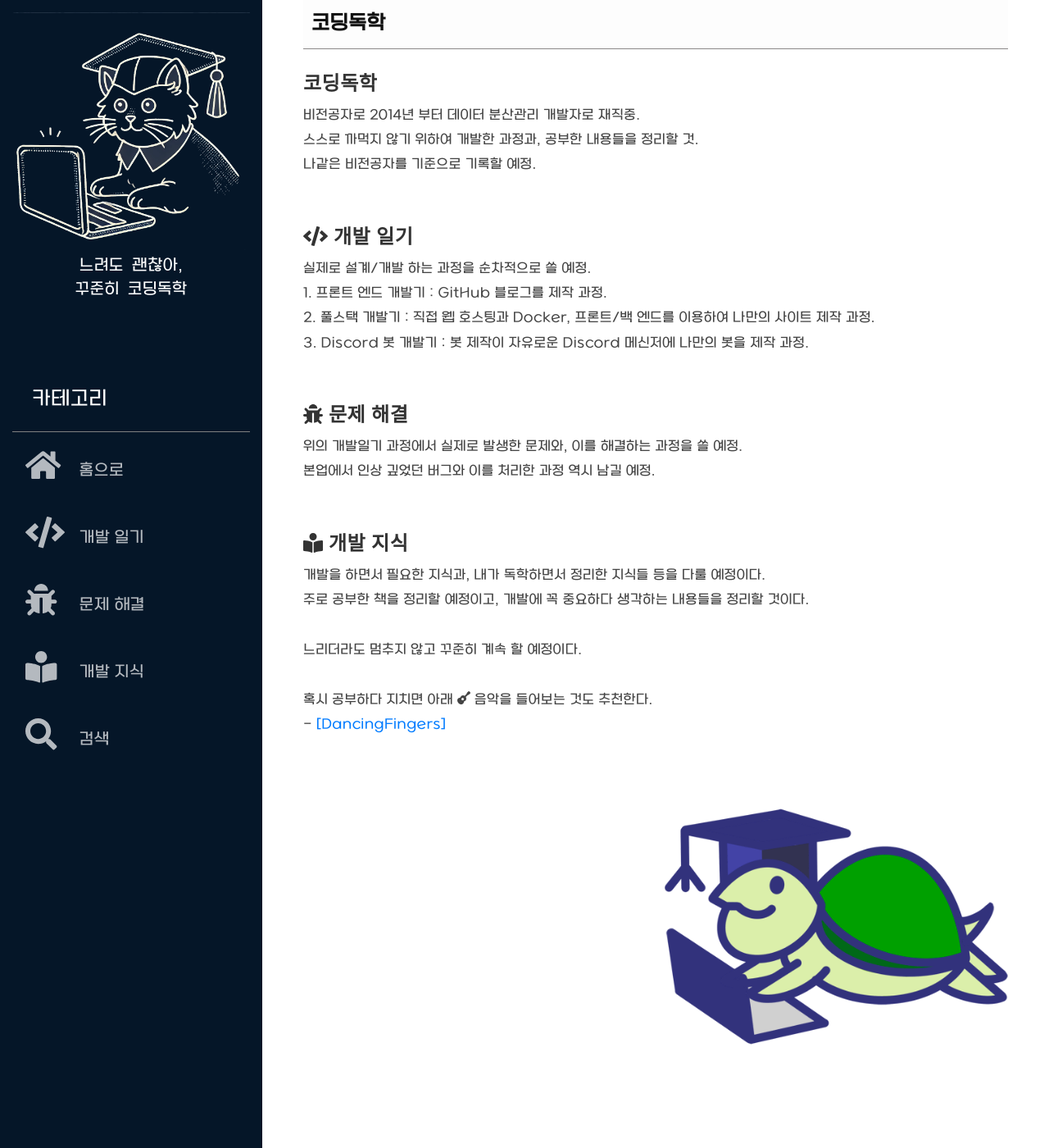
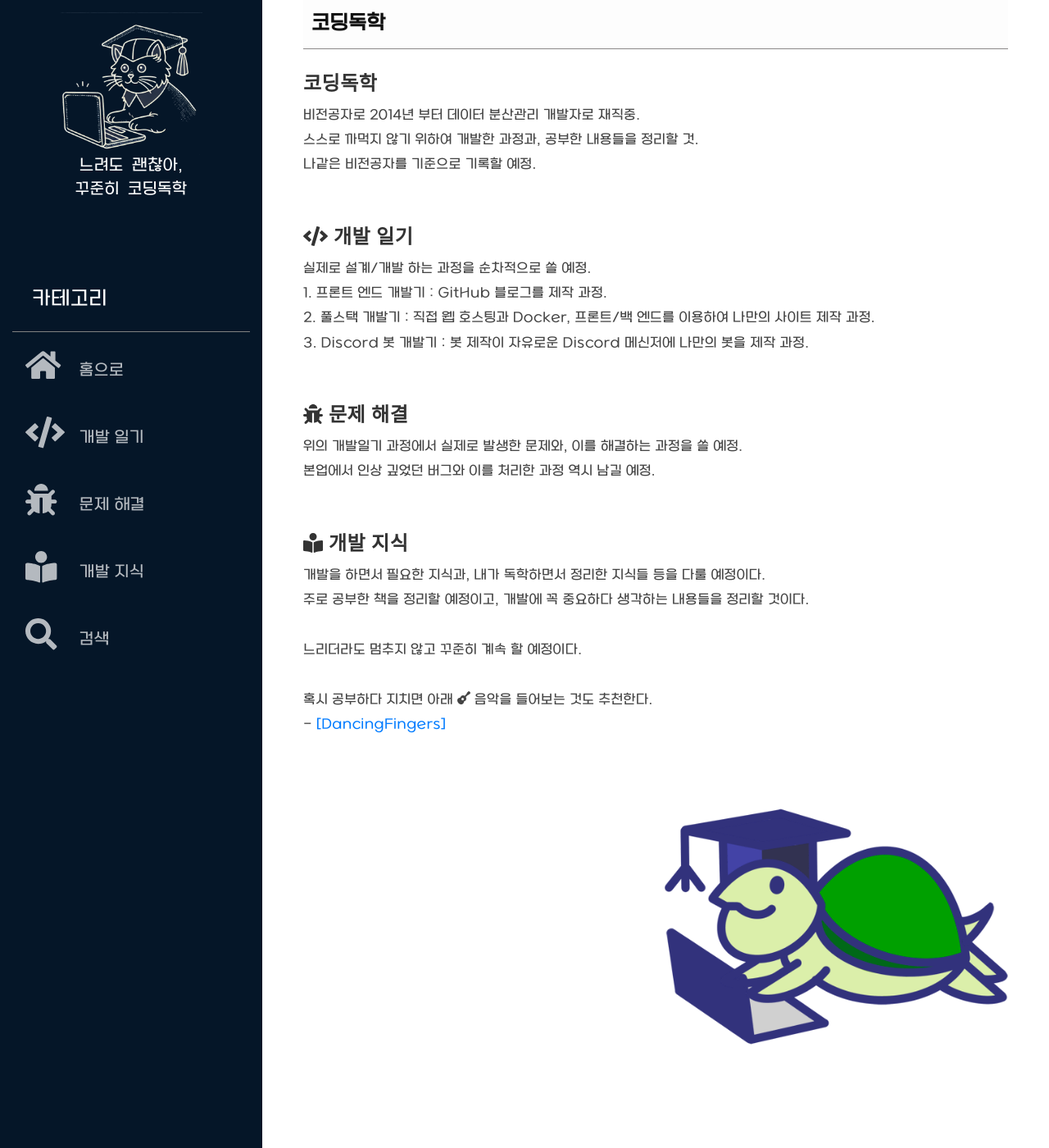
Before and after one commit to billiamchoi/billiamchoi.github.io, a Jekyll site: the page built from index.markdown, in a window 1280 px wide and 1400 px high. Shown: the whole window at 82% size. Built offline with Jekyll 4.4.1, drawn with Linux system fonts in a browser that asks for light colours.

Commit message:
스타일 수정

```diff
--- a/public/css/critical-Style.css
+++ b/public/css/critical-Style.css
@@ -1,4 +1,3 @@
-
 :root {
   --breakpoint-xs: 0;
   --breakpoint-sm: 576px;
@@ -11,7 +10,16 @@
   box-sizing: border-box;
 }
 
-article, aside, figcaption, figure, footer, header, hgroup, main, nav, section {
+article,
+aside,
+figcaption,
+figure,
+footer,
+header,
+hgroup,
+main,
+nav,
+section {
   display: block;
 }
 
@@ -20,10 +28,12 @@ html {
 }
 
 @font-face {
-	font-family: 'SBAggroL';
-	src: local('SBAggroL'), /* 시스템에 있다면 시스템을 씀 */
-	url('/assets/fonts/SBAggroL.woff') format('woff'),
-	url('https://cdn.jsdelivr.net/gh/projectnoonnu/noonfonts_2108@1.1/SBAggroL.woff') format('woff');
+  font-family: "SBAggroL";
+  src: local("SBAggroL"),
+    /* 시스템에 있다면 시스템을 씀 */ url("/assets/fonts/SBAggroL.woff")
+      format("woff"),
+    url("https://cdn.jsdelivr.net/gh/projectnoonnu/noonfonts_2108@1.1/SBAggroL.woff")
+      format("woff");
   font-weight: normal;
   font-style: normal;
 
@@ -32,16 +42,24 @@ html {
   font-display: swap;
 }
 
-
 article {
   font-size: 1em;
   margin-bottom: 100px;
   line-height: 1.9;
 }
 
-article.home div a, article.home pre a { color: #2c3e50; }
-article.home div a:hover, article.home pre a:hover { color: #2c3e50; text-decoration: none; }
-article img { max-width: 100%; }
+article.home div a,
+article.home pre a {
+  color: #2c3e50;
+}
+article.home div a:hover,
+article.home pre a:hover {
+  color: #2c3e50;
+  text-decoration: none;
+}
+article img {
+  max-width: 100%;
+}
 
 blockquote {
   color: #828282;
@@ -85,8 +103,8 @@ body {
   height: 100%;
   margin: 0;
   padding: 0;
-	font-family: 'SBAggroL';
-	color: #444444 ;
+  font-family: "SBAggroL";
+  color: #444444;
 
   letter-spacing: 0.5px;
   word-spacing: 0.5px;
@@ -118,7 +136,7 @@ header {
   /*margin-left: 180px;*/
   width: 75%;
   padding: 0px 50px;
-left : 25%;
+  left: 25%;
   position: relative;
   max-width: 1050px;
 }
@@ -142,21 +160,20 @@ max-width: 450px;
   overflow: auto;
 }
 
-
 .sidebar-header {
   margin-bottom: 4em;
 }
-
 
 .sidebar ul {
   list-style-type: none;
   padding-inline-start: 0px;
 }
 
-.sidebar-brand > a > img
-{
-width: 100%;
+.sidebar-brand > a > img {
+  width: 60%;
   height: auto;
+  display: block;
+  margin: 0 auto; /* 가운데 정렬 */
 }
 
 .lead {
@@ -172,7 +189,7 @@ line-height: 1.5em;
   padding: 1em 0.5em 1em 1em;
   opacity: 70%;
 
-transform:scale(1.0);
+  transform: scale(1);
 }
 
 .nav li > a {
@@ -180,7 +197,7 @@ color: #fff;
 }
 
 .nav li:hover {
-transform:scale(1.05);
+  transform: scale(1.05);
   opacity: 85%;
 }
 
@@ -188,8 +205,7 @@ opacity: 85%;
   opacity: 100%;
 }
 
-.nav li.menu-selected
-{
+.nav li.menu-selected {
   opacity: 100%;
 }
 
@@ -234,7 +250,7 @@ width: 100%;
   height: 60px;
   max-width: 1050px;
   top: 0;
-left : 30%;
+  left: 30%;
   padding: 0px 10px;
   max-width: 1050px;
   line-height: 60px;
@@ -249,7 +265,6 @@ text-align: left;
   color: #e74c3c;
   text-shadow: 1px 1px 1px rgba(150, 150, 150, 1);
 }
-
 
 @media (max-width: 600px) {
   article {
@@ -299,12 +314,10 @@ text-align: left;
     transition: bottom 0.2s ease-in-out;
   }
 
-
   /* 이동시 사이드바 사라지게 */
   .sidebar.nav-down {
     bottom: -60px;
   }
-
 
   .post-content {
     top: 80px;
@@ -328,7 +341,7 @@ text-align: left;
   }
 
   ul.nav {
-		margin : 0px;
+    margin: 0px;
     width: 100%;
   }
 
@@ -353,7 +366,6 @@ text-align: left;
     justify-content: center;
   }
 
-
   a.nav-item > .nav-img {
     justify-content: center;
     margin: 5px;
@@ -370,13 +382,48 @@ text-align: left;
     justify-content: center;
   }
 
-
   /* hidden */
-	.sidebar-footer { flex: 0 0 0px; visibility: hidden; display: none;	}
-	.sidebar-brand > a > img { visibility: hidden; display: none; width: 0%; height: 0%; }
-	.lead { visibility: hidden; display: none;	width: 0%; height: 0%; }
-	.sidebar-counter { visibility: hidden; display: none;	width: 0%; height: 0%; }
-	.sidebar-item .nav-title { visibility: hidden;display: none; width: 0%; height: 0%; padding: 0px; }
-	.sidebar-header { visibility: hidden; display: none; width: 0%; height: 0%; }
-	a.nav-item > .badge { visibility: hidden;display: none; width: 0%; height: 0%; padding: 0px; }
+  .sidebar-footer {
+    flex: 0 0 0px;
+    visibility: hidden;
+    display: none;
   }
+  .sidebar-brand > a > img {
+    visibility: hidden;
+    display: none;
+    width: 0%;
+    height: 0%;
+  }
+  .lead {
+    visibility: hidden;
+    display: none;
+    width: 0%;
+    height: 0%;
+  }
+  .sidebar-counter {
+    visibility: hidden;
+    display: none;
+    width: 0%;
+    height: 0%;
+  }
+  .sidebar-item .nav-title {
+    visibility: hidden;
+    display: none;
+    width: 0%;
+    height: 0%;
+    padding: 0px;
+  }
+  .sidebar-header {
+    visibility: hidden;
+    display: none;
+    width: 0%;
+    height: 0%;
+  }
+  a.nav-item > .badge {
+    visibility: hidden;
+    display: none;
+    width: 0%;
+    height: 0%;
+    padding: 0px;
+  }
+}
```
Lines whose indentation alone changed are shown as unchanged.
